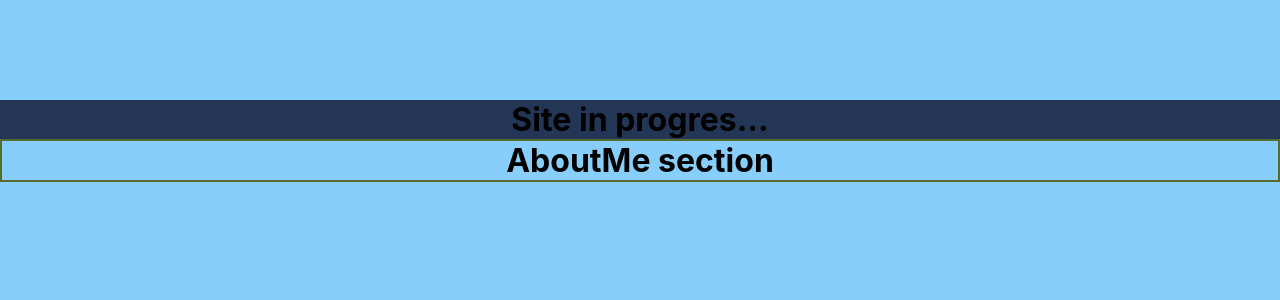
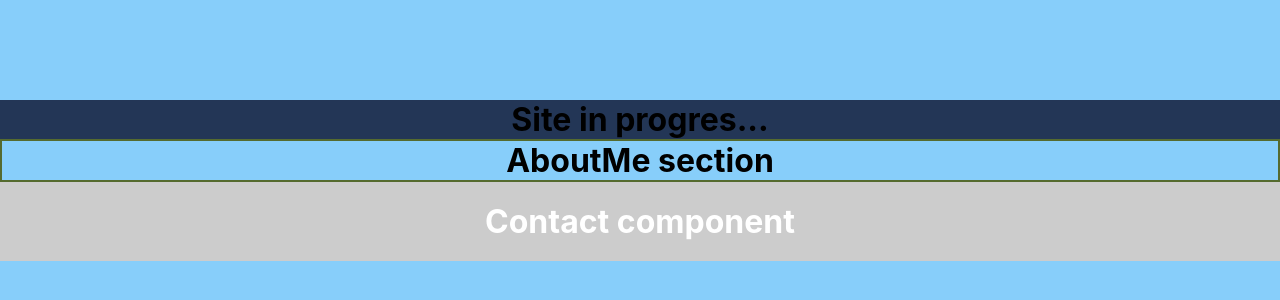
Before and after one commit to kato86/Portfolio_v2, a React (Create React App) app: page / in a window 1280 px wide. Shown: the part 156-456 px from the top of the page. Built offline with nearby package versions, Linux system fonts and the light colour scheme.

Commit message:
Add Contact component

```diff
--- /dev/null
+++ b/src/components/Contact/Contact.js
@@ -0,0 +1,7 @@
+import React from "react";
+
+import "../../scss/Contact.scss";
+
+const contact = () => <h1 className="Contact">Contact component</h1>;
+
+export default contact;
--- a/src/containers/MySite/MySite.js
+++ b/src/containers/MySite/MySite.js
@@ -1,10 +1,12 @@
 import React from "react";
 
 import AboutMe from "../../components/AboutMe/AboutMe";
+import Contact from "../../components/Contact/Contact";
 
 const mySite = props => (
   <div>
     <AboutMe />
+    <Contact />
   </div>
 );
 
--- /dev/null
+++ b/src/scss/Contact.scss
@@ -0,0 +1,5 @@
+.Contact {
+  padding: 20px;
+  background-color: #ccc;
+  color: white;
+}
```
